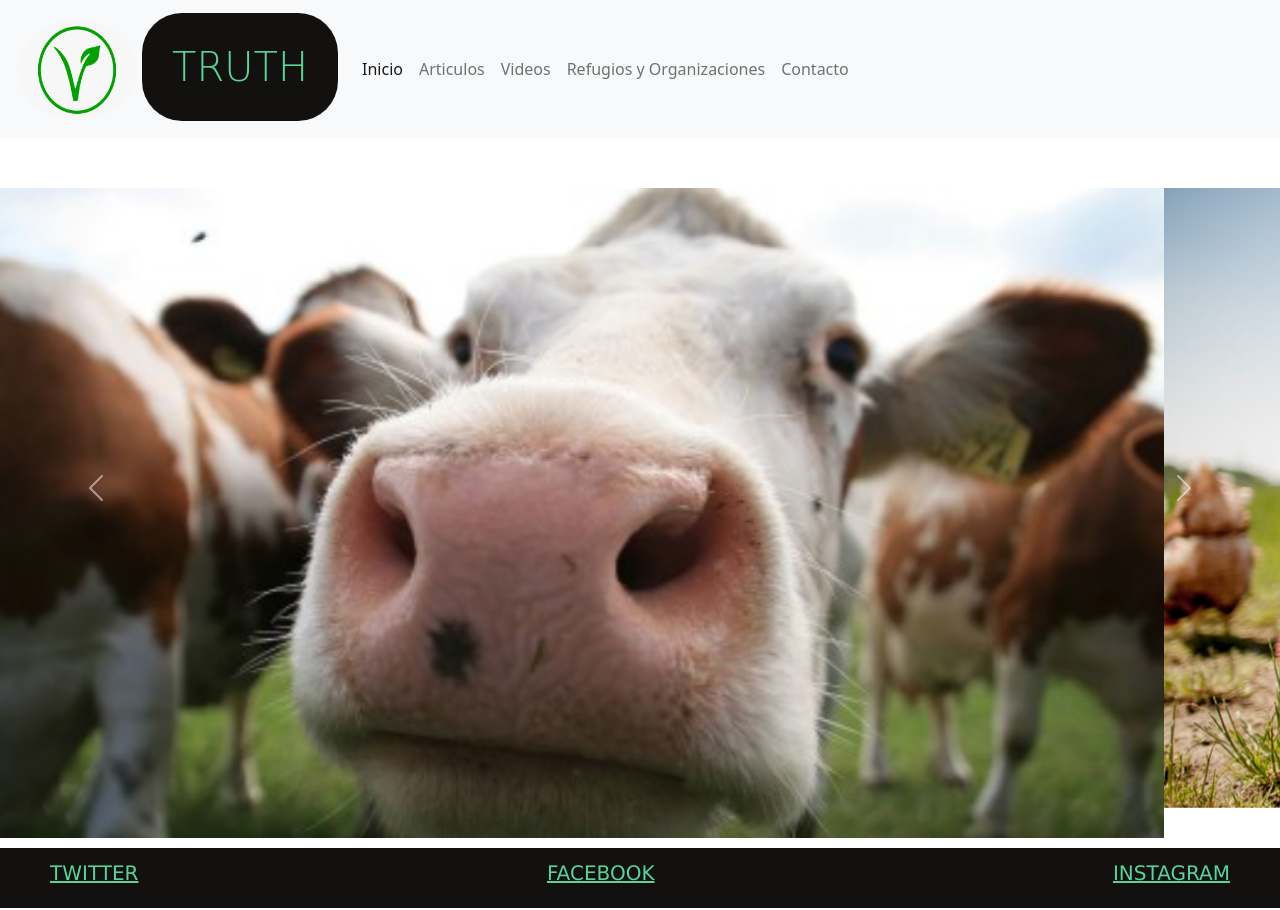
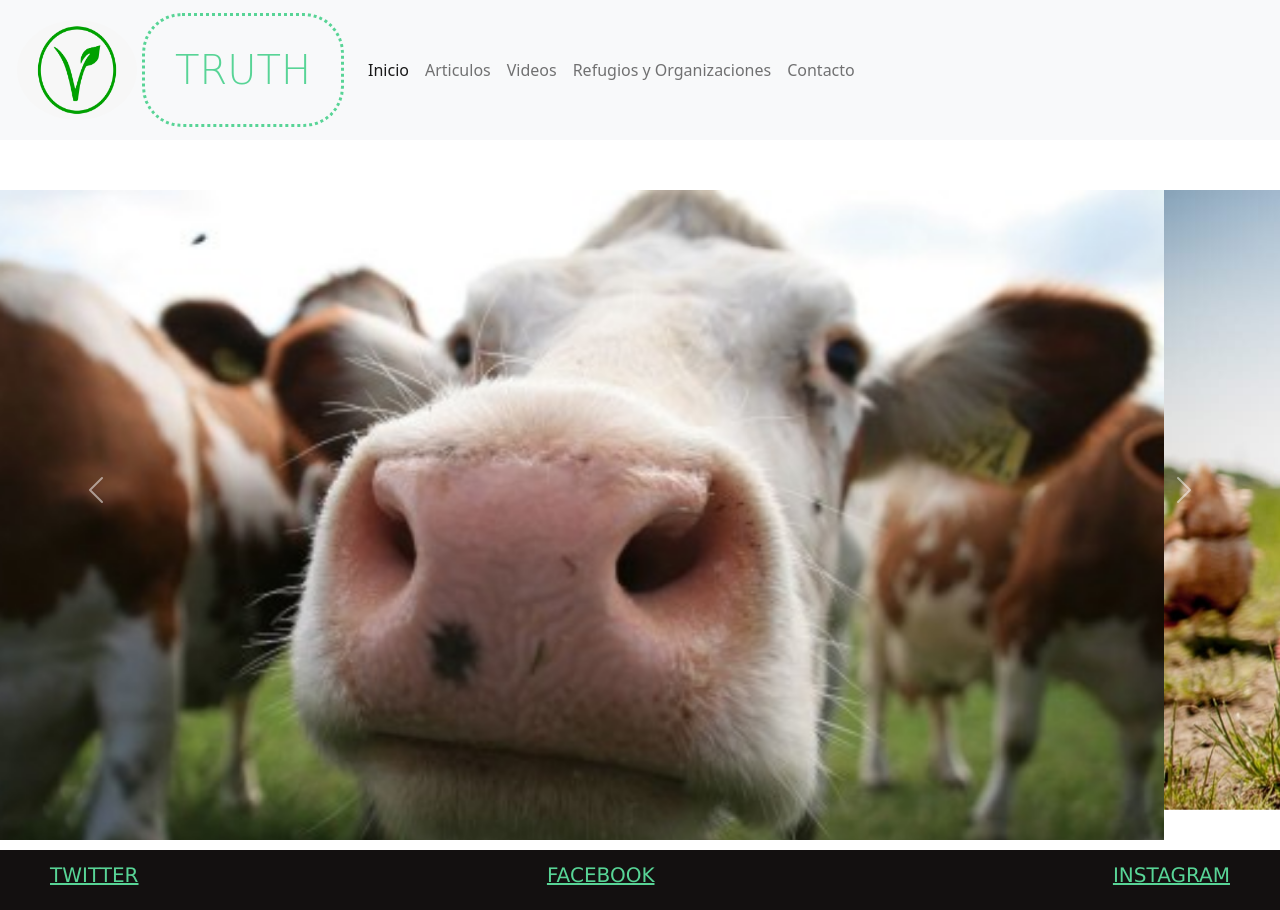
Before and after one commit to VickyRus95/Proyecto-Final-CoderHouse, a website: page index.html in a window 1280 px wide. Drawn offline with nearby package versions, Linux system fonts and the light colour scheme; a web font is replaced by a local one.

Commit message:
cambios titulos

```diff
--- a/scss/prueba.scss
+++ b/scss/prueba.scss
@@ -15,9 +15,10 @@
         font-family: $letraTitulo, cursive;
         font-size: $resta;
         border-radius: 1em;
+        border-style: dotted;
+        border-color: rgb(88, 212, 150);
+        display:inline-block;
 
-        display:inline-block;
-        background-color: rgb(19, 16, 16);
 
       }
       @mixin navBar ($colorDeLetra, $tipoDeLetra,$tamanioLetra){
```
Also changed, not shown: css/pruebacss.css.
